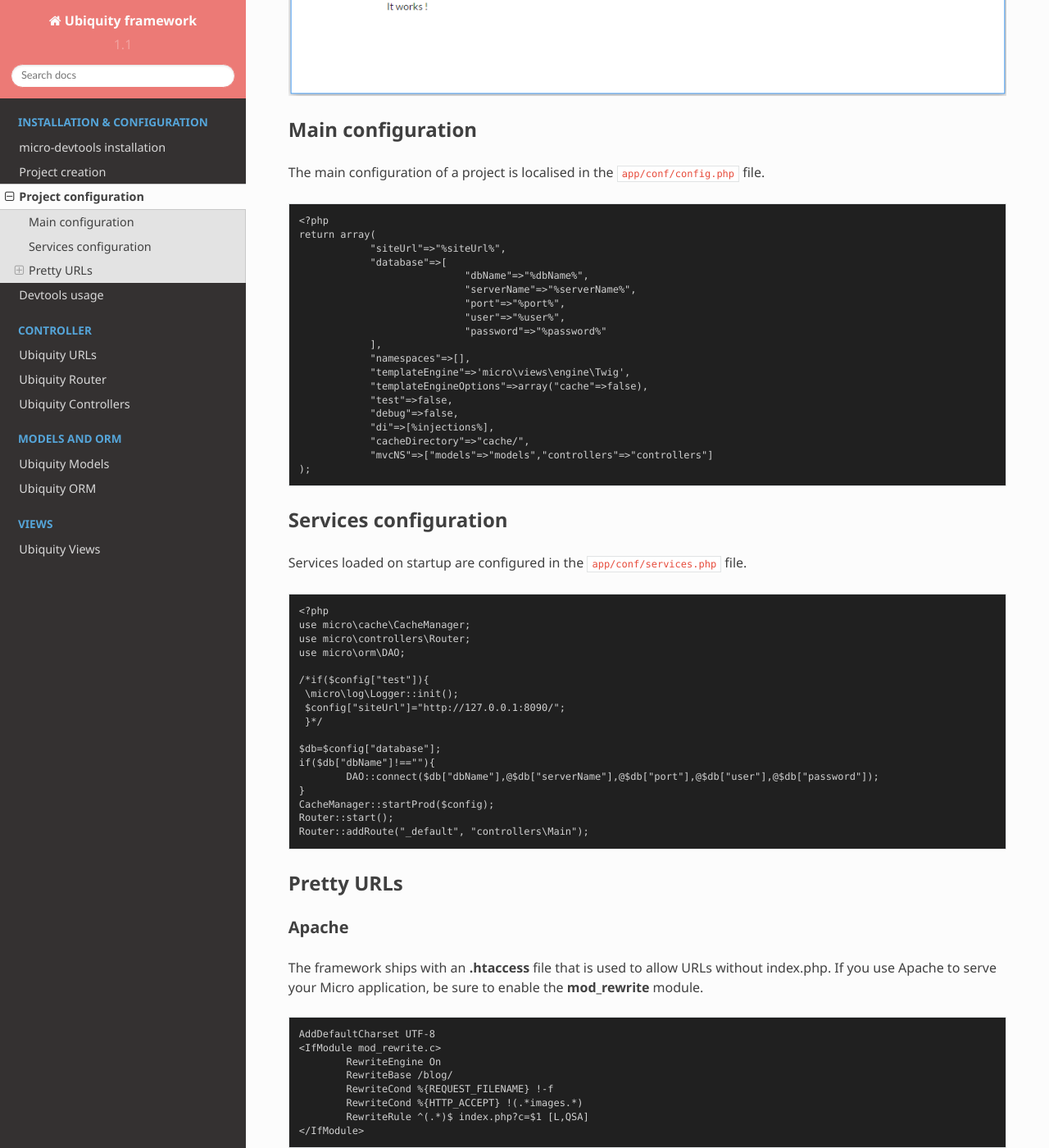
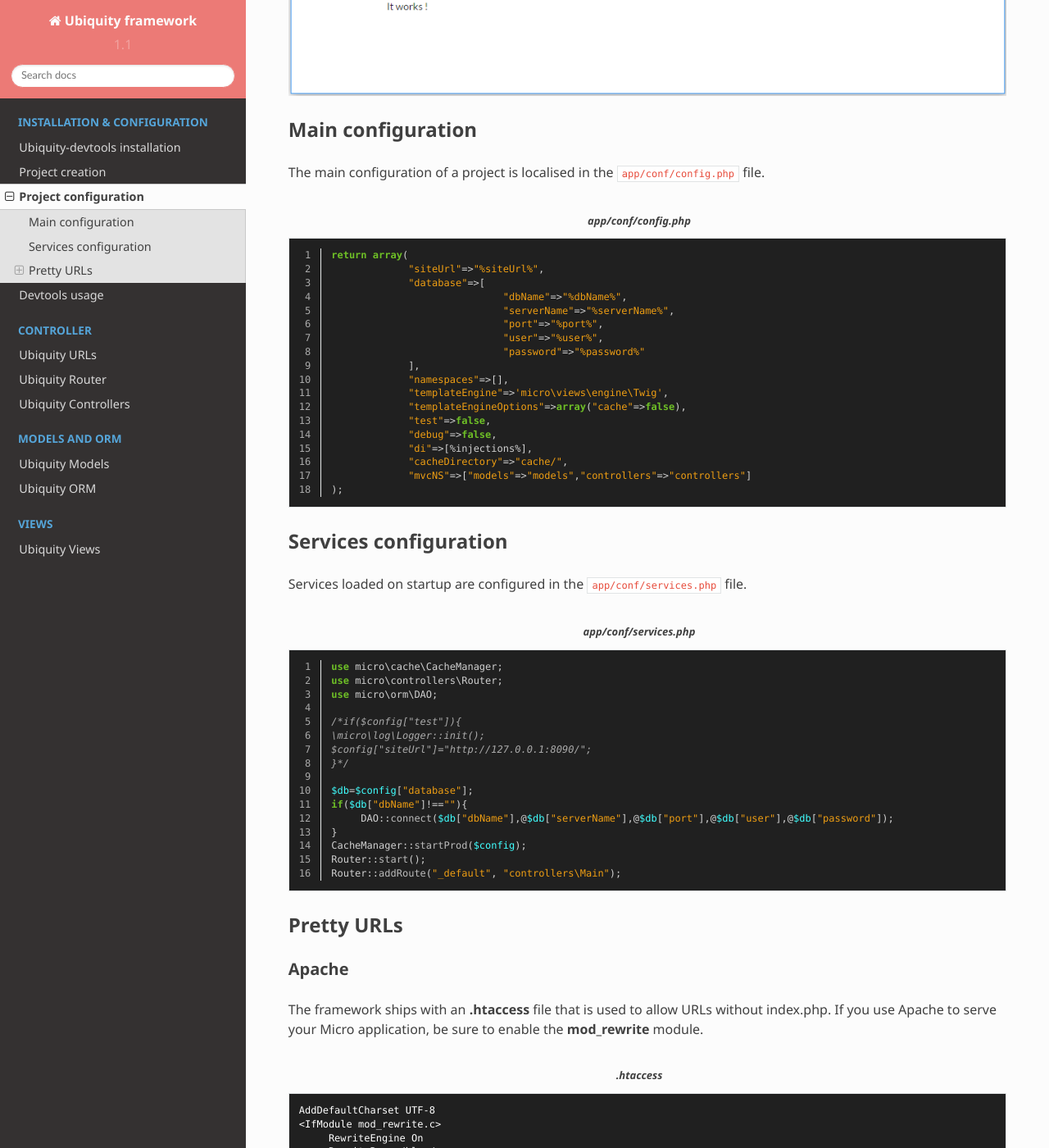
Before and after one commit to phpMv/ubiquity, a Sphinx documentation site: the page built from docs/confproject.rst, in a window 1280 px wide and 1400 px high, scrolled down 369 px. Shown: the whole window at 82% size. Built offline with Sphinx 7.4.7 and the Read the Docs theme 2.0.0, drawn with Linux system fonts in a browser that asks for light colours; pages that are not in the unit, such as notebooks, are missing from menus; some of the changed text lies outside the part shown.

Commit message:
doc corrections

```diff
--- a/docs/confproject.rst
+++ b/docs/confproject.rst
@@ -7,68 +7,79 @@
 Main configuration
 ------------------
 The main configuration of a project is localised in the ``app/conf/config.php`` file.
-::
-    <?php
-    return array(
-    		"siteUrl"=>"%siteUrl%",
-    		"database"=>[
-    				"dbName"=>"%dbName%",
-    				"serverName"=>"%serverName%",
-    				"port"=>"%port%",
-    				"user"=>"%user%",
-    				"password"=>"%password%"
-    		],
-    		"namespaces"=>[],
-    		"templateEngine"=>'micro\views\engine\Twig',
-    		"templateEngineOptions"=>array("cache"=>false),
-    		"test"=>false,
-    		"debug"=>false,
-    		"di"=>[%injections%],
-    		"cacheDirectory"=>"cache/",
-    		"mvcNS"=>["models"=>"models","controllers"=>"controllers"]
-    );
+
+.. code-block:: php
+   :linenos:
+   :caption: app/conf/config.php
+
+   return array(
+   		"siteUrl"=>"%siteUrl%",
+   		"database"=>[
+   				"dbName"=>"%dbName%",
+   				"serverName"=>"%serverName%",
+   				"port"=>"%port%",
+   				"user"=>"%user%",
+   				"password"=>"%password%"
+   		],
+   		"namespaces"=>[],
+   		"templateEngine"=>'micro\views\engine\Twig',
+   		"templateEngineOptions"=>array("cache"=>false),
+   		"test"=>false,
+   		"debug"=>false,
+   		"di"=>[%injections%],
+   		"cacheDirectory"=>"cache/",
+   		"mvcNS"=>["models"=>"models","controllers"=>"controllers"]
+   );
 
 Services configuration
 ----------------------
 Services loaded on startup are configured in the ``app/conf/services.php`` file.
-::
-	<?php
-	use micro\cache\CacheManager;
-	use micro\controllers\Router;
-	use micro\orm\DAO;
 
-	/*if($config["test"]){
-	 \micro\log\Logger::init();
-	 $config["siteUrl"]="http://127.0.0.1:8090/";
-	 }*/
+.. code-block:: php
+   :linenos:
+   :caption: app/conf/services.php
 
-	$db=$config["database"];
-	if($db["dbName"]!==""){
-		DAO::connect($db["dbName"],@$db["serverName"],@$db["port"],@$db["user"],@$db["password"]);
-	}
-	CacheManager::startProd($config);
-	Router::start();
-	Router::addRoute("_default", "controllers\Main");
+   use micro\cache\CacheManager;
+   use micro\controllers\Router;
+   use micro\orm\DAO;
+
+   /*if($config["test"]){
+   \micro\log\Logger::init();
+   $config["siteUrl"]="http://127.0.0.1:8090/";
+   }*/
+
+   $db=$config["database"];
+   if($db["dbName"]!==""){
+   	DAO::connect($db["dbName"],@$db["serverName"],@$db["port"],@$db["user"],@$db["password"]);
+   }
+   CacheManager::startProd($config);
+   Router::start();
+   Router::addRoute("_default", "controllers\Main");
 
 Pretty URLs
 -----------
 Apache
 ^^^^^^
 The framework ships with an **.htaccess** file that is used to allow URLs without index.php. If you use Apache to serve your Micro application, be sure to enable the **mod_rewrite** module.
-::
-	AddDefaultCharset UTF-8
-	<IfModule mod_rewrite.c>
-		RewriteEngine On
-		RewriteBase /blog/
-		RewriteCond %{REQUEST_FILENAME} !-f
-		RewriteCond %{HTTP_ACCEPT} !(.*images.*)
-		RewriteRule ^(.*)$ index.php?c=$1 [L,QSA]
-	</IfModule>
+
+.. code-block:: bash
+   :caption: .htaccess
+
+   AddDefaultCharset UTF-8
+   <IfModule mod_rewrite.c>
+   	RewriteEngine On
+   	RewriteBase /blog/
+   	RewriteCond %{REQUEST_FILENAME} !-f
+   	RewriteCond %{HTTP_ACCEPT} !(.*images.*)
+   	RewriteRule ^(.*)$ index.php?c=$1 [L,QSA]
+   </IfModule>
 
 Nginx
 ^^^^^
 On Nginx, the following directive in your site configuration will allow "pretty" URLs:
-::
-	location / {
-	    try_files $uri $uri/ /index.php?c=$query_string;
-	}
+
+.. code-block:: php
+
+   location / {
+       try_files $uri $uri/ /index.php?c=$query_string;
+   }
```
Also changed, not shown: docs/createproject.rst (+12 -6 lines), docs/install.rst (+5 -5 lines).
